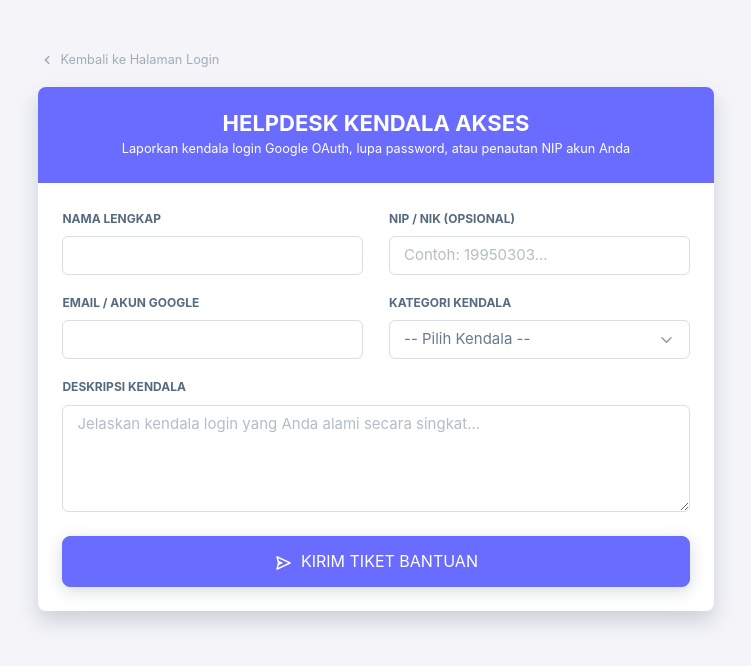
After one commit to 15-188-Taufik/Master-INTEGRAL, a Laravel app: page /helpdesk in a window 1280 px wide. The commit adds this page. Shown: the top 666 px of the page, without its empty margins (264-1015 px from the left). Run offline with Laravel 12, Linux system fonts and the light colour scheme.

Commit message:
feat(modul1): lengkapi helpdesk F-07, smart linking wilayah 4 tingkat, dan PHPUnit test Modul 1

```diff
--- /dev/null
+++ b/app/Http/Controllers/HelpdeskController.php
@@ -0,0 +1,93 @@
+<?php
+
+namespace App\Http\Controllers;
+
+use App\Helpers\LogHelper;
+use App\Models\HelpdeskTicket;
+use Illuminate\Http\Request;
+use Illuminate\Support\Facades\Auth;
+
+class HelpdeskController extends Controller
+{
+    /**
+     * Form Helpdesk Kendala Login (Publik — bisa diakses dari halaman login tanpa masuk)
+     */
+    public function create()
+    {
+        return view('helpdesk.create');
+    }
+
+    /**
+     * Simpan Tiket Kendala Login Baru
+     */
+    public function store(Request $request)
+    {
+        $validated = $request->validate([
+            'nama' => 'required|string|max:255',
+            'nip_nik' => 'nullable|string|max:30',
+            'email' => 'required|email|max:255',
+            'kategori_kendala' => 'required|string|max:100',
+            'deskripsi' => 'required|string|min:10',
+        ]);
+
+        $ticket = HelpdeskTicket::create([
+            'ticket_code' => HelpdeskTicket::generateTicketCode(),
+            'nama' => $validated['nama'],
+            'nip_nik' => $validated['nip_nik'] ?? null,
+            'email' => $validated['email'],
+            'kategori_kendala' => $validated['kategori_kendala'],
+            'deskripsi' => $validated['deskripsi'],
+            'status' => 'open',
+            'ip_address' => $request->ip(),
+        ]);
+
+        return redirect()
+            ->route('helpdesk.create')
+            ->with('success', 'Tiket bantuan berhasil dikirim dengan Kode Tiket: ' . $ticket->ticket_code . '. Tim Superadmin akan segera menindaklanjuti.');
+    }
+
+    /**
+     * Daftar & Tindak Lanjut Tiket Helpdesk (Khusus Superadmin)
+     */
+    public function index(Request $request)
+    {
+        $status = $request->query('status');
+        $search = $request->query('search');
+
+        $tickets = HelpdeskTicket::with('handler')
+            ->when($status, fn ($q) => $q->where('status', $status))
+            ->when($search, function ($q) use ($search) {
+                $q->where(function ($sub) use ($search) {
+                    $sub->where('ticket_code', 'ILIKE', "%{$search}%")
+                        ->orWhere('nama', 'ILIKE', "%{$search}%")
+                        ->orWhere('email', 'ILIKE', "%{$search}%")
+                        ->orWhere('nip_nik', 'ILIKE', "%{$search}%");
+                });
+            })
+            ->latest()
+            ->paginate(15);
+
+        return view('helpdesk.index', compact('tickets', 'status', 'search'));
+    }
+
+    /**
+     * Update Status & Catatan Tindak Lanjut Tiket (Khusus Superadmin)
+     */
+    public function updateStatus(Request $request, HelpdeskTicket $ticket)
+    {
+        $validated = $request->validate([
+            'status' => 'required|in:open,diproses,selesai',
+            'catatan_admin' => 'nullable|string',
+        ]);
+
+        $ticket->update([
+            'status' => $validated['status'],
+            'catatan_admin' => $validated['catatan_admin'] ?? $ticket->catatan_admin,
+            'handled_by' => Auth::id(),
+        ]);
+
+        LogHelper::record('Helpdesk', 'Memperbarui tiket ' . $ticket->ticket_code . ' menjadi status: ' . $validated['status']);
+
+        return redirect()->back()->with('success', 'Status tiket ' . $ticket->ticket_code . ' berhasil diperbarui.');
+    }
+}
--- /dev/null
+++ b/resources/views/helpdesk/create.blade.php
@@ -0,0 +1,81 @@
+@extends('layouts.auth')
+
+@section('title', 'Helpdesk Kendala Akses Login')
+
+@section('content')
+<div class="container-xxl py-5">
+    <div class="row justify-content-center">
+        <div class="col-md-8 col-lg-7">
+            <div class="mb-3">
+                <a href="{{ route('login') }}" class="text-decoration-none small text-muted">
+                    <i class="bx bx-chevron-left"></i> Kembali ke Halaman Login
+                </a>
+            </div>
+            <div class="card shadow-lg border-0">
+                <div class="card-header bg-primary text-white text-center py-4">
+                    <h4 class="text-white mb-1 fw-bold text-uppercase">Helpdesk Kendala Akses</h4>
+                    <p class="mb-0 opacity-75 small">Laporkan kendala login Google OAuth, lupa password, atau penautan NIP akun Anda</p>
+                </div>
+
+                <div class="card-body p-4">
+                    @if (session('success'))
+                        <div class="alert alert-success border-0 shadow-sm mb-4">
+                            <i class="bx bx-check-circle me-1"></i> {{ session('success') }}
+                        </div>
+                    @endif
+
+                    @if ($errors->any())
+                        <div class="alert alert-danger border-0 shadow-sm mb-4">
+                            <ul class="mb-0 small">
+                                @foreach ($errors->all() as $error)
+                                    <li>{{ $error }}</li>
+                                @endforeach
+                            </ul>
+                        </div>
+                    @endif
+
+                    <form action="{{ route('helpdesk.store') }}" method="POST">
+                        @csrf
+                        <div class="row">
+                            <div class="col-md-6 mb-3">
+                                <label class="form-label fw-bold">Nama Lengkap</label>
+                                <input type="text" name="nama" class="form-control" value="{{ old('nama') }}" required>
+                            </div>
+                            <div class="col-md-6 mb-3">
+                                <label class="form-label fw-bold">NIP / NIK (Opsional)</label>
+                                <input type="text" name="nip_nik" class="form-control" value="{{ old('nip_nik') }}" placeholder="Contoh: 19950303...">
+                            </div>
+                        </div>
+
+                        <div class="row">
+                            <div class="col-md-6 mb-3">
+                                <label class="form-label fw-bold">Email / Akun Google</label>
+                                <input type="email" name="email" class="form-control" value="{{ old('email') }}" required>
+                            </div>
+                            <div class="col-md-6 mb-3">
+                                <label class="form-label fw-bold">Kategori Kendala</label>
+                                <select name="kategori_kendala" class="form-select" required>
+                                    <option value="">-- Pilih Kendala --</option>
+                                    <option value="Gagal Login Google OAuth" {{ old('kategori_kendala') == 'Gagal Login Google OAuth' ? 'selected' : '' }}>Gagal Login Google OAuth</option>
+                                    <option value="Lupa Password Admin" {{ old('kategori_kendala') == 'Lupa Password Admin' ? 'selected' : '' }}>Lupa Password Admin</option>
+                                    <option value="Akun Tidak Tertaut NIP" {{ old('kategori_kendala') == 'Akun Tidak Tertaut NIP' ? 'selected' : '' }}>Akun Tidak Tertaut NIP</option>
+                                    <option value="Lainnya" {{ old('kategori_kendala') == 'Lainnya' ? 'selected' : '' }}>Lainnya</option>
+                                </select>
+                            </div>
+                        </div>
+
+                        <div class="mb-4">
+                            <label class="form-label fw-bold">Deskripsi Kendala</label>
+                            <textarea name="deskripsi" rows="4" class="form-control" placeholder="Jelaskan kendala login yang Anda alami secara singkat..." required>{{ old('deskripsi') }}</textarea>
+                        </div>
+
+                        <button type="submit" class="btn btn-primary btn-lg w-100 shadow">
+                            <i class="bx bx-send me-1"></i> KIRIM TIKET BANTUAN
+                        </button>
+                    </form>
+                </div>
+            </div>
+        </div>
+    </div>
+</div>
+@endsection
--- a/resources/views/layouts/sidebar.blade.php
+++ b/resources/views/layouts/sidebar.blade.php
@@ -64,6 +64,12 @@
                 <a href="{{ route('activity-logs.index') }}" class="menu-link">
                     <i class="menu-icon tf-icons bx bx-history"></i>
                     <div>Audit Trail & Log</div>
+                </a>
+            </li>
+            <li class="menu-item {{ request()->is('helpdesk*') ? 'active' : '' }}">
+                <a href="{{ route('helpdesk.index') }}" class="menu-link">
+                    <i class="menu-icon tf-icons bx bx-support"></i>
+                    <div>Helpdesk Akses</div>
                 </a>
             </li>
             @endif
--- a/routes/web.php
+++ b/routes/web.php
@@ -11,6 +11,7 @@ use App\Http\Controllers\ActivityLogController;
 use App\Http\Controllers\DocumentController;
 use App\Http\Controllers\LandingController;
 use App\Http\Controllers\Auth\LoginController;
+use App\Http\Controllers\HelpdeskController;
 use Illuminate\Support\Facades\Auth;
 
 /*
@@ -22,6 +23,10 @@ use Illuminate\Support\Facades\Auth;
 // 1. PUBLIC ROUTES (Tanpa Login)
 Route::get('/', [LandingController::class, 'index'])->name('landing');
 Route::get('/search', [SearchController::class, 'index'])->name('global.search');
+
+// Helpdesk Kendala Login Internal (F-07)
+Route::get('/helpdesk', [HelpdeskController::class, 'create'])->name('helpdesk.create');
+Route::post('/helpdesk', [HelpdeskController::class, 'store'])->name('helpdesk.store');
 
 // Otentikasi Google OAuth untuk Peserta
 Route::get('auth/google', [LoginController::class, 'redirectToGoogle'])->name('auth.google');
@@ -48,6 +53,10 @@ Route::middleware(['auth'])->group(function () {
 
         // Audit Trail / Log Aktivitas Admin (IP Address & Browser)
         Route::get('activity-logs', [ActivityLogController::class, 'index'])->name('activity-logs.index');
+
+        // Kelola Tiket Helpdesk Kendala Login (F-07)
+        Route::get('helpdesk/tickets', [HelpdeskController::class, 'index'])->name('helpdesk.index');
+        Route::put('helpdesk/tickets/{ticket}/status', [HelpdeskController::class, 'updateStatus'])->name('helpdesk.update-status');
     });
 
     // --- DASHBOARD & MANAJEMEN PELATIHAN (Khusus Superadmin & Admin Bidang) ---
```
Also changed, not shown: app/Imports/ParticipantImport.php (+21 -15 lines), app/Models/HelpdeskTicket.php (added, +35 -0 lines), resources/views/auth/login.blade.php (+10 -9 lines), resources/views/helpdesk/index.blade.php (added, +109 -0 lines), tests/Feature/Modul1Test.php (added, +128 -0 lines), database/migrations/2026_11_28_171318_create_helpdesk_tickets_table.php (added).
